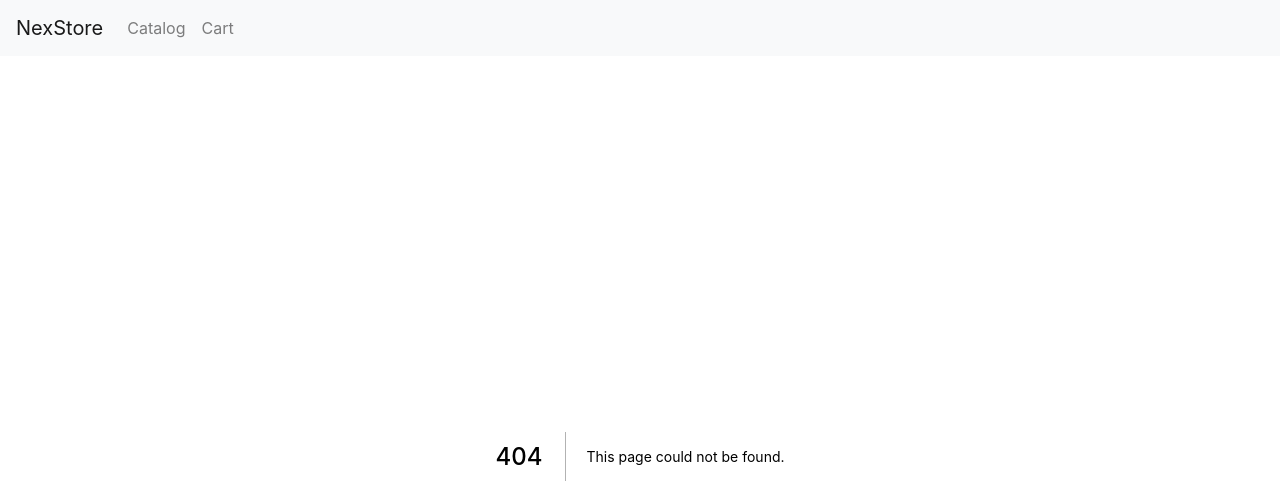
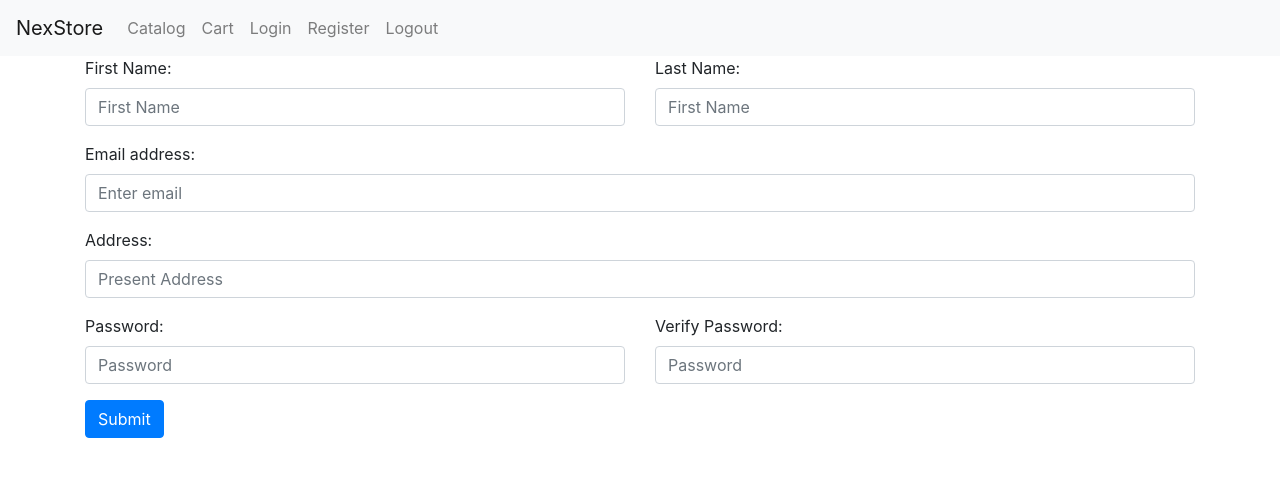
Before and after one commit to amielManzano/FrontEnd, a Next.js app: page /register in a window 1280 px wide. Before the commit this address had no page. Shown: the top 504 px of the page. Built offline with nearby package versions, Linux system fonts and the light colour scheme.

Commit message:
login and registration

```diff
--- /dev/null
+++ b/Apphelper.js
@@ -0,0 +1,5 @@
+module.exports={
+	API_URL:'https://localhost:3000',
+	getAccessToken:() => localStorage.getItem('token'),
+	toJSON: (response) => response.json()
+}
--- a/package.json
+++ b/package.json
@@ -3,7 +3,7 @@
   "version": "0.1.0",
   "private": true,
   "scripts": {
-    "dev": "next dev -p 4500",
+    "dev": "next dev",
     "build": "next build",
     "start": "next start"
   },
--- a/pages/components/navbar.js
+++ b/pages/components/navbar.js
@@ -2,6 +2,7 @@ import { Navbar, Nav } from 'react-bootstrap'
 
 export default function Home() {
   return (
+    <>
     <Navbar bg="light" expand="lg">
     <Navbar.Brand href="../">NexStore</Navbar.Brand>
     <Navbar.Toggle aria-controls="basic-navbar-nav" />
@@ -9,8 +10,12 @@ export default function Home() {
         <Nav className="mr-auto">
         <Nav.Link href="../catalog">Catalog</Nav.Link>
         <Nav.Link href="../cart">Cart</Nav.Link>
+        <Nav.Link href="../login">Login</Nav.Link>
+      <Nav.Link href="../register">Register</Nav.Link>
+      <Nav.Link href="../logout">Logout</Nav.Link>
         </Nav>
     </Navbar.Collapse>
     </Navbar>
+    </>
   )
 }
--- /dev/null
+++ b/pages/register.js
@@ -0,0 +1,97 @@
+import React,{useState} from 'react'
+import Head from 'next/head'
+import styles from '../styles/Home.module.css'
+import { Form, Button, Container, Row, Col } from 'react-bootstrap';
+
+export default function Home() {
+    let [firstName, setFirstName]=useState("")
+    let [lastName, setLastName]=useState("")
+    let [password, setPassword]=useState("")
+    let [verifyPassword, setVerifyPassword]=useState("")
+    let [email, setEmail]=useState("")
+    let [address,setAddress]=useState("")
+
+    async function registerUser(e){
+        e.preventDefault()
+        console.log(`${firstName} ${lastName} ${password} ${email} ${address}`)
+
+        fetch(`http://localhost:3000/register`, {
+            method: 'POST',
+            headers:{
+                'content-type': 'Application/json'
+            },
+            body: JSON.stringify({
+                firstName: firstName,
+                lastName: lastName,
+                password: password,
+                email: email,
+                address: address,
+                loginType:'email'
+            })
+        })
+		.then(result=>result.json())
+		.then(data => {
+			console.log(data)
+
+		})
+
+    }
+
+
+  return (
+    <>
+    <Container>
+
+    <Form onSubmit={e=>registerUser(e)}>
+    <div className="row">
+        <div className="col">
+            <Form.Group controlId="">
+                <Form.Label>First Name:</Form.Label>
+                <Form.Control type="text" placeholder="First Name" value = {firstName} onChange={e=>setFirstName(e.target.value)} />
+            </Form.Group>
+        </div>
+        <div className="col">
+        <Form.Group controlId="">
+            <Form.Label>Last Name:</Form.Label>
+            <Form.Control type="text" placeholder="First Name" value = {lastName} onChange={e=>setLastName(e.target.value)}/>
+        </Form.Group>
+        </div>
+    </div>
+
+    <Form.Group controlId="">
+        <Form.Label>Email address:</Form.Label>
+        <Form.Control type="email" placeholder="Enter email" value = {email} onChange={e=>setEmail(e.target.value)} />
+        <Form.Text className="text-muted">
+        </Form.Text>
+    </Form.Group>
+
+    <Form.Group controlId="">
+        <Form.Label>Address:</Form.Label>
+        <Form.Control type="text" placeholder="Present Address" value = {address} onChange={e=>setAddress(e.target.value)}/>
+    </Form.Group>
+
+
+    <div className="row">
+        <div className="col">
+            <Form.Group controlId="">
+                <Form.Label>Password:</Form.Label>
+                <Form.Control type="password" placeholder="Password" value = {password} onChange={e=>setPassword(e.target.value)}/>
+            </Form.Group>
+        </div>
+        <div className="col">
+            <Form.Group controlId="">
+                <Form.Label>Verify Password:</Form.Label>
+                <Form.Control type="password" placeholder="Password" value = {verifyPassword} onChange={e=>setVerifyPassword(e.target.value)}/>
+            </Form.Group>
+        </div>
+    </div>
+
+
+    <Button variant="primary" type="submit">
+        Submit
+    </Button>
+</Form>
+</Container>
+</>
+  )
+}
```
Also changed, not shown: pages/login.js (added, +127 -0 lines), pages/logout.js (added, +14 -0 lines), 1 other file (tests, documents, lock files or other folders).
